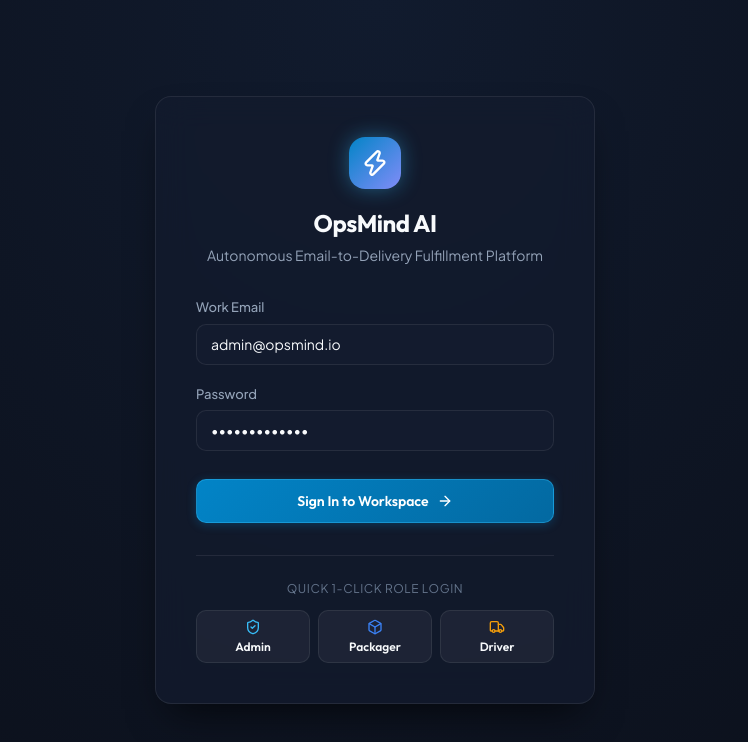
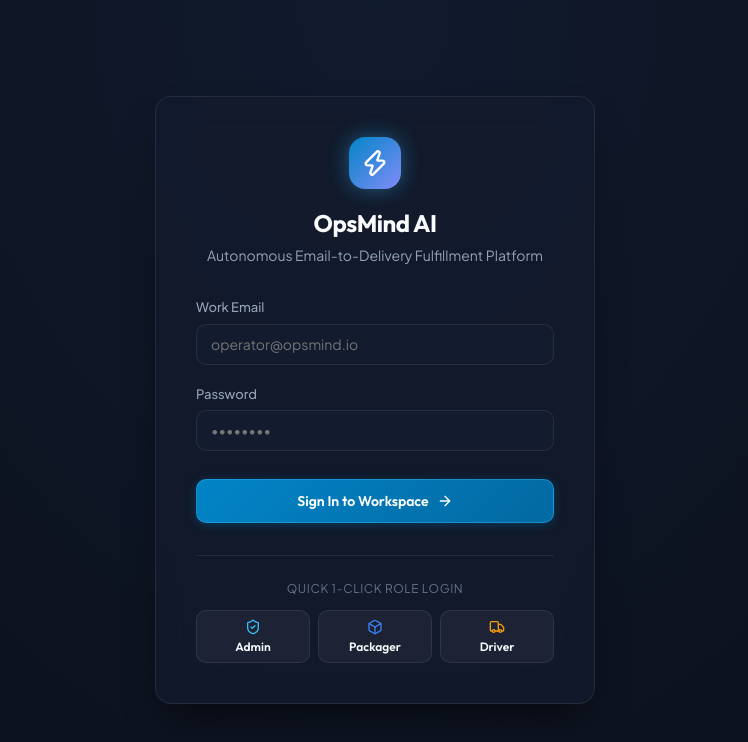
Before and after one commit to Anas-sk02/OpsMind-AI, a React (Vite) app in the folder frontend/: page / in a window 1280 px wide. Shown: the top 742 px of the page, without its empty margins (265-1013 px from the left). Built offline with nearby package versions, Linux system fonts and the light colour scheme.

Commit message:
fix(auth): clear default prefilled email and password on login view

```diff
--- a/frontend/src/components/auth/LoginView.tsx
+++ b/frontend/src/components/auth/LoginView.tsx
@@ -5,8 +5,8 @@ import type { UserRole } from '../../types';
 
 export const LoginView: React.FC = () => {
   const { login, quickSwitchRole } = useAuth();
-  const [email, setEmail] = useState('admin@opsmind.io');
-  const [password, setPassword] = useState('Admin@123456!');
+  const [email, setEmail] = useState('');
+  const [password, setPassword] = useState('');
   const [error, setError] = useState<string | null>(null);
   const [loading, setLoading] = useState(false);
 
```
